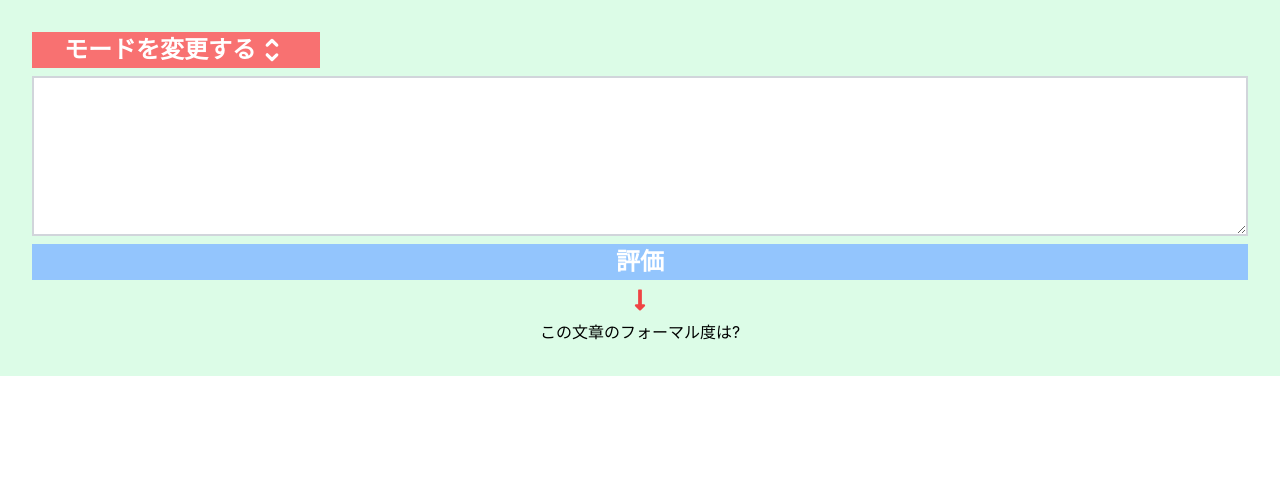
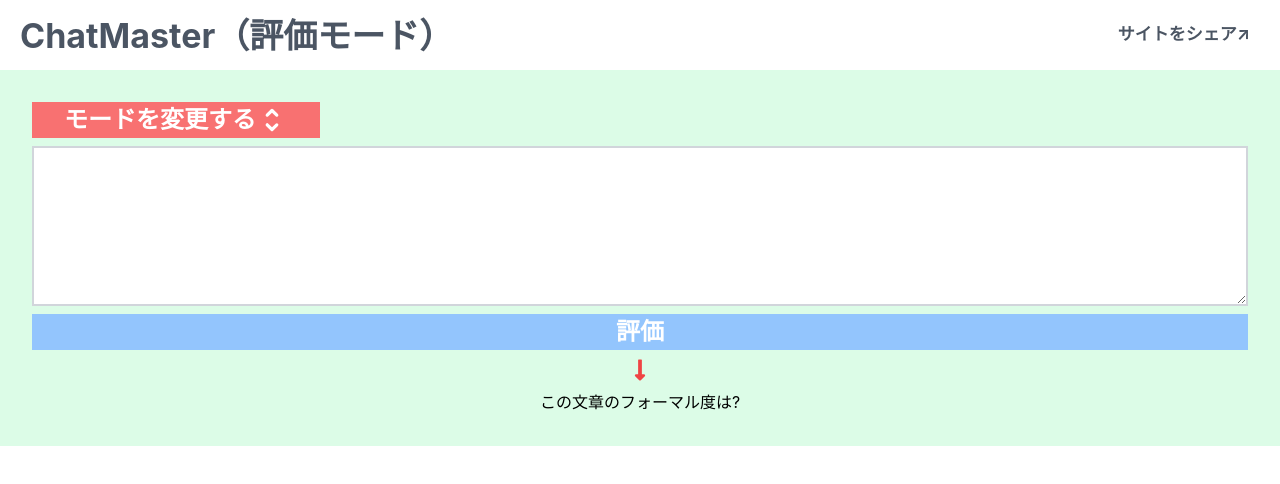
Before and after one commit to shu20031026/GeekCAMP-app, a Next.js app: page / in a window 1280 px wide. Shown: the top 484 px of the page. Built offline with nearby package versions, Linux system fonts and the light colour scheme.

Commit message:
feat: ヘッダーを作成しました。

```diff
--- a/src/views/components/pages/index/template.tsx
+++ b/src/views/components/pages/index/template.tsx
@@ -12,6 +12,7 @@
 import { BaseTextarea } from '../../base/BaseTextarea';
 import * as Slider from '@radix-ui/react-slider';
 import BaseForm from '../../base/BaseForm';
+import { copyUrl } from '../../utils/CopyUrl';
 
 const modeList: Mode[] = ['evaluate', 'translate'];
 
@@ -59,6 +60,20 @@
   };
 
   return (
+    <>
+      <header className='flex items-center justify-center px-[20px] w-full h-[70px] text-gray-600 font-bold'>
+        <h1 className='mr-auto text-[34px]'>
+          ChatMaster（
+          {currentMode === 'evaluate' && '評価モード'}
+          {currentMode === 'translate' && '生成モード'}）
+        </h1>
+        <div
+          className='ml-auto pr-[10px] cursor-pointer text-[17px] hover:text-blue-400 hover:text-[19px] duration-100'
+          onClick={() => copyUrl({ url: 'https://geek-camp-app.vercel.app/', text: 'サイトのURLをコピーしました' })}
+        >
+          サイトをシェア↗︎
+        </div>
+      </header>
       <BaseTemplate>
         <ModeSelect currentMode={currentMode} setCurrentMode={setCurrentMode} modeList={modeList}>
           モードを変更する
@@ -114,5 +129,6 @@
           </div>
         )}
       </BaseTemplate>
+    </>
   );
 };
```
Lines whose indentation alone changed are shown as unchanged.
